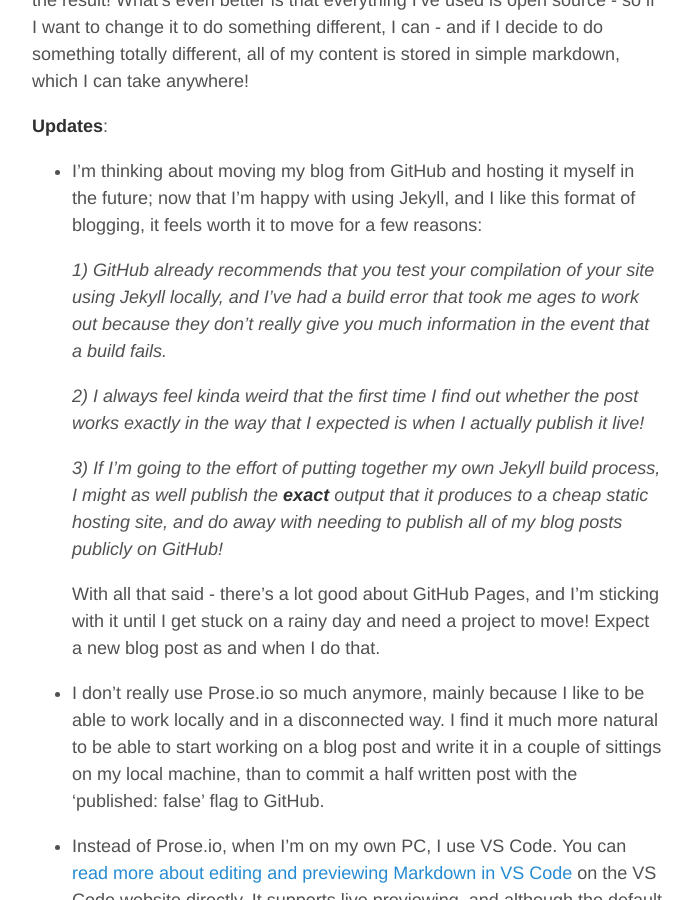
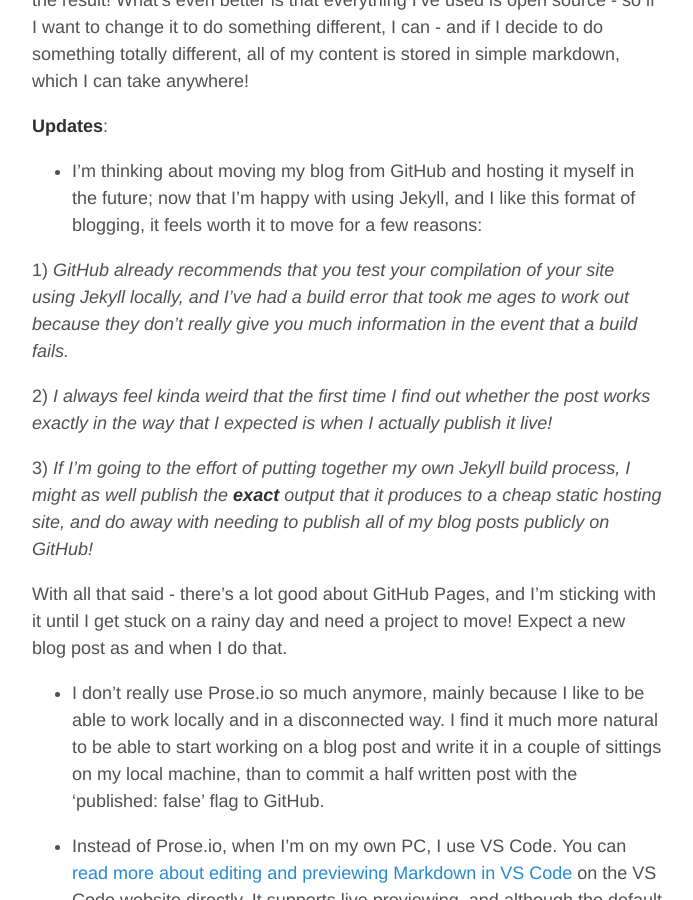
Before and after one commit to WillSoper/WillSoper.github.io, a Jekyll site: the page built from _posts/2015-05-03-github-jekyll-and-poole.md, in a window 1280 px wide and 900 px high, scrolled down 2368 px. Shown: the whole window, without its empty margins (293-986 px from the left). Built offline with Jekyll 4.4.1, drawn with Linux system fonts in a browser that asks for light colours.

Commit message:
..formatting changes

```diff
--- a/_posts/2015-05-03-github-jekyll-and-poole.md
+++ b/_posts/2015-05-03-github-jekyll-and-poole.md
@@ -40,13 +40,13 @@ It took me longer to write this blog post than it did to get GitHub, Jekyll and
 **Updates**:
 - I'm thinking about moving my blog from GitHub and hosting it myself in the future; now that I'm happy with using Jekyll, and I like this format of blogging, it feels worth it to move for a few reasons:
 
-    *1) GitHub already recommends that you test your compilation of your site using Jekyll locally, and I've had a build error that took me ages to work out because they don't really give you much information in the event that a build fails.*
+1) *GitHub already recommends that you test your compilation of your site using Jekyll locally, and I've had a build error that took me ages to work out because they don't really give you much information in the event that a build fails.*
 
-    *2) I always feel kinda weird that the first time I find out whether the post works exactly in the way that I expected is when I actually publish it live!*
+2) *I always feel kinda weird that the first time I find out whether the post works exactly in the way that I expected is when I actually publish it live!*
 
-    *3) If I'm going to the effort of putting together my own Jekyll build process, I might as well publish the __exact__ output that it produces to a cheap static hosting site, and do away with needing to publish all of my blog posts publicly on GitHub!*
+3) *If I'm going to the effort of putting together my own Jekyll build process, I might as well publish the __exact__ output that it produces to a cheap static hosting site, and do away with needing to publish all of my blog posts publicly on GitHub!*
 
-    With all that said - there's a lot good about GitHub Pages, and I'm sticking with it until I get stuck on a rainy day and need a project to move! Expect a new blog post as and when I do that.
+With all that said - there's a lot good about GitHub Pages, and I'm sticking with it until I get stuck on a rainy day and need a project to move! Expect a new blog post as and when I do that.
 
 - I don't really use Prose.io so much anymore, mainly because I like to be able to work locally and in a disconnected way. I find it much more natural to be able to start working on a blog post and write it in a couple of sittings on my local machine, than to commit a half written post with the 'published: false' flag to GitHub.
 
```
